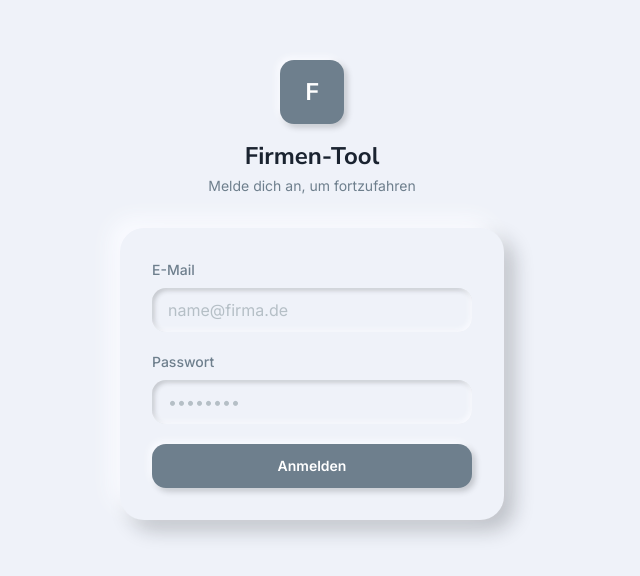
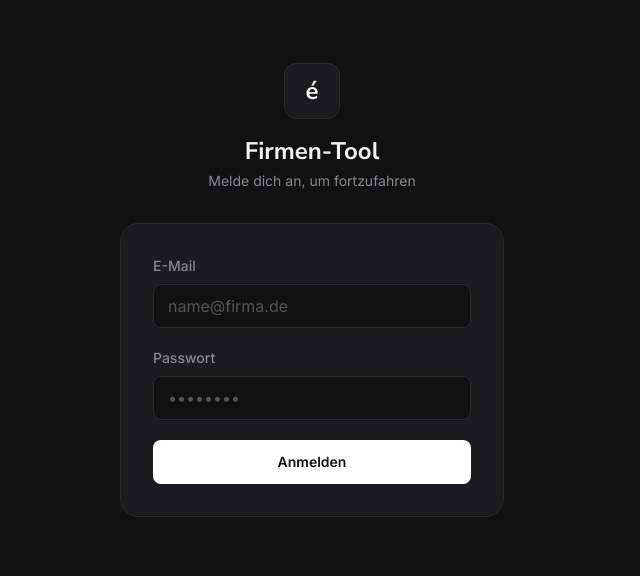
Before and after one commit to flynn-com/eclat-Tool, a Next.js app: page /login in a window 1280 px wide. Shown: the part 110-686 px from the top of the page, without its empty margins (328-968 px from the left). Built offline with nearby package versions, Linux system fonts and the light colour scheme; no server answers.

Commit message:
Redesign: dark grey theme, clean and minimal

```diff
--- a/src/app/globals.css
+++ b/src/app/globals.css
@@ -1,14 +1,20 @@
 @import "tailwindcss";
 
 :root {
-  --neu-bg: #EFF2F9;
-  --neu-surface: #E4EBF1;
-  --neu-light: #FAFBFF;
-  --neu-dark: rgba(22, 27, 29, 0.23);
-  --neu-accent: #6E7F8D;
-  --neu-accent-mid: #B5BFC6;
-  --neu-text: #1a2330;
-  --neu-text-secondary: #6E7F8D;
+  --neu-bg:             #111112;
+  --neu-surface:        #1c1c1e;
+  --neu-border:         #2a2a2d;
+  --neu-border-subtle:  #222224;
+  --neu-light:          #2a2a2d;
+  --neu-dark:           rgba(0, 0, 0, 0.5);
+  --neu-accent:         #ffffff;
+  --neu-accent-mid:     #555558;
+  --neu-text:           #f0f0f0;
+  --neu-text-secondary: #888890;
+}
+
+* {
+  box-sizing: border-box;
 }
 
 body {
@@ -16,122 +22,102 @@ body {
   color: var(--neu-text);
 }
 
-/* Neumorphic raised element */
+/* ── Cards / Panels ───────────────────────────────────────────── */
+
 .neu-raised {
-  background: var(--neu-bg);
-  border-radius: 20px;
-  border: none;
-  box-shadow:
-    -5px -5px 10px var(--neu-light),
-    5px 5px 10px var(--neu-dark);
+  background: var(--neu-surface);
+  border-radius: 14px;
+  border: 1px solid var(--neu-border);
+  box-shadow: none;
 }
 
 .neu-raised-sm {
-  background: var(--neu-bg);
-  border-radius: 14px;
-  border: none;
-  box-shadow:
-    -3px -3px 6px var(--neu-light),
-    3px 3px 6px var(--neu-dark);
+  background: var(--neu-surface);
+  border-radius: 10px;
+  border: 1px solid var(--neu-border);
+  box-shadow: none;
 }
 
 .neu-raised-lg {
-  background: var(--neu-bg);
-  border-radius: 24px;
-  border: none;
-  box-shadow:
-    -10px -10px 20px var(--neu-light),
-    10px 10px 20px var(--neu-dark);
-}
-
-/* Neumorphic pressed/inset element */
-.neu-pressed {
-  background: var(--neu-bg);
-  border-radius: 14px;
-  border: none;
-  box-shadow:
-    inset -3px -3px 6px var(--neu-light),
-    inset 3px 3px 6px var(--neu-dark);
-}
-
-/* Neumorphic flat (subtle) */
-.neu-flat {
-  background: var(--neu-bg);
-  border-radius: 14px;
-  border: none;
+  background: var(--neu-surface);
+  border-radius: 18px;
+  border: 1px solid var(--neu-border);
   box-shadow: none;
 }
 
-/* Neumorphic button */
+/* Inset / sunken area */
+.neu-pressed {
+  background: var(--neu-bg);
+  border-radius: 10px;
+  border: 1px solid var(--neu-border-subtle);
+}
+
+.neu-flat {
+  background: transparent;
+  border-radius: 10px;
+}
+
+/* ── Buttons ──────────────────────────────────────────────────── */
+
 .neu-btn {
-  background: var(--neu-bg);
-  border: none;
-  border-radius: 14px;
-  box-shadow:
-    -3px -3px 6px var(--neu-light),
-    3px 3px 6px var(--neu-dark);
-  transition: all 0.15s ease;
+  background: transparent;
+  border: 1px solid var(--neu-border);
+  border-radius: 8px;
+  color: var(--neu-text-secondary);
+  transition: border-color 0.15s, color 0.15s, background 0.15s;
   cursor: pointer;
-  font-weight: 600;
+  font-weight: 500;
 }
 
 .neu-btn:hover {
-  box-shadow:
-    -1px -1px 3px var(--neu-light),
-    1px 1px 3px var(--neu-dark);
+  border-color: #444448;
+  color: var(--neu-text);
+  background: #1f1f22;
 }
 
 .neu-btn:active {
-  box-shadow:
-    inset -2px -2px 4px var(--neu-light),
-    inset 2px 2px 4px var(--neu-dark);
+  background: #181819;
 }
 
 .neu-btn-primary {
-  background: var(--neu-accent);
-  color: white;
+  background: #ffffff;
+  color: #111112;
   border: none;
-  border-radius: 14px;
-  box-shadow:
-    -3px -3px 6px var(--neu-light),
-    3px 3px 6px var(--neu-dark);
-  transition: all 0.15s ease;
+  border-radius: 8px;
+  transition: background 0.15s, opacity 0.15s;
   cursor: pointer;
   font-weight: 600;
 }
 
 .neu-btn-primary:hover {
-  background: #5d6e7c;
-  box-shadow:
-    -1px -1px 3px var(--neu-light),
-    1px 1px 3px var(--neu-dark);
+  background: #e8e8e8;
 }
 
-/* Neumorphic inputs */
+.neu-btn-primary:active {
+  background: #d4d4d4;
+}
+
+/* ── Inputs ───────────────────────────────────────────────────── */
+
 .neu-input {
   background: var(--neu-bg);
-  border: none;
-  border-radius: 14px;
-  padding: 10px 16px;
+  border: 1px solid var(--neu-border);
+  border-radius: 8px;
+  padding: 9px 14px;
   color: var(--neu-text);
-  box-shadow:
-    inset -2px -2px 5px var(--neu-light),
-    inset 2px 2px 5px var(--neu-dark);
   outline: none;
-  transition: box-shadow 0.15s ease;
+  transition: border-color 0.15s;
 }
 
 .neu-input:focus {
-  box-shadow:
-    inset -3px -3px 6px var(--neu-light),
-    inset 3px 3px 6px var(--neu-dark);
+  border-color: #555558;
 }
 
 .neu-input::placeholder {
   color: var(--neu-accent-mid);
 }
 
-/* Override all standard inputs/selects */
+/* Global override for all native inputs */
 input[type="text"],
 input[type="email"],
 input[type="password"],
@@ -141,19 +127,43 @@ input[type="time"],
 textarea,
 select {
   background: var(--neu-bg) !important;
-  border: none !important;
-  border-radius: 14px !important;
-  box-shadow:
-    inset -2px -2px 5px var(--neu-light),
-    inset 2px 2px 5px var(--neu-dark) !important;
+  border: 1px solid var(--neu-border) !important;
+  border-radius: 8px !important;
   color: var(--neu-text) !important;
   outline: none !important;
+  box-shadow: none !important;
+  padding: 9px 14px;
 }
 
 input:focus,
 textarea:focus,
 select:focus {
-  box-shadow:
-    inset -3px -3px 7px var(--neu-light),
-    inset 3px 3px 7px var(--neu-dark) !important;
+  border-color: #555558 !important;
 }
+
+input::placeholder,
+textarea::placeholder {
+  color: var(--neu-accent-mid) !important;
+}
+
+/* Select arrow color */
+select {
+  appearance: auto;
+  color-scheme: dark;
+}
+
+/* Scrollbar */
+::-webkit-scrollbar {
+  width: 6px;
+  height: 6px;
+}
+::-webkit-scrollbar-track {
+  background: var(--neu-bg);
+}
+::-webkit-scrollbar-thumb {
+  background: var(--neu-border);
+  border-radius: 3px;
+}
+::-webkit-scrollbar-thumb:hover {
+  background: var(--neu-accent-mid);
+}
--- a/src/app/login/page.tsx
+++ b/src/app/login/page.tsx
@@ -5,8 +5,8 @@ export default function LoginPage() {
     <div className="min-h-screen flex items-center justify-center px-4" style={{ background: 'var(--neu-bg)' }}>
       <div className="w-full max-w-sm">
         <div className="text-center mb-8">
-          <div className="neu-raised-sm h-16 w-16 flex items-center justify-center mx-auto mb-4" style={{ background: 'var(--neu-accent)' }}>
-            <span className="text-white font-bold text-2xl" style={{ fontFamily: 'var(--font-heading)' }}>F</span>
+          <div className="h-14 w-14 flex items-center justify-center mx-auto mb-4 rounded-xl" style={{ background: 'var(--neu-surface)', border: '1px solid var(--neu-border)' }}>
+            <span className="font-bold text-2xl" style={{ fontFamily: 'var(--font-heading)', color: 'var(--neu-text)' }}>é</span>
           </div>
           <h1 className="text-2xl font-bold" style={{ fontFamily: 'var(--font-heading)', color: 'var(--neu-text)' }}>
             Firmen-Tool
```
